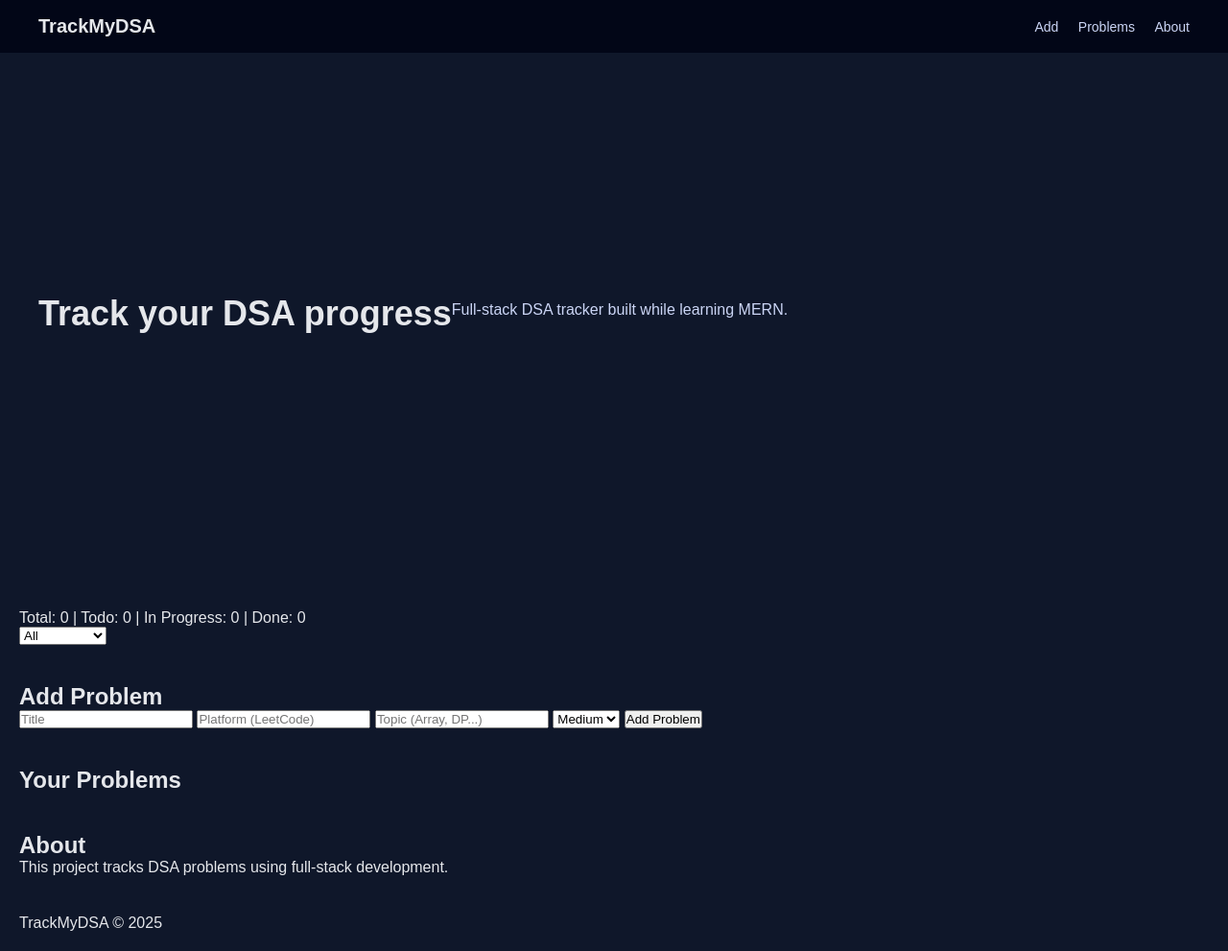
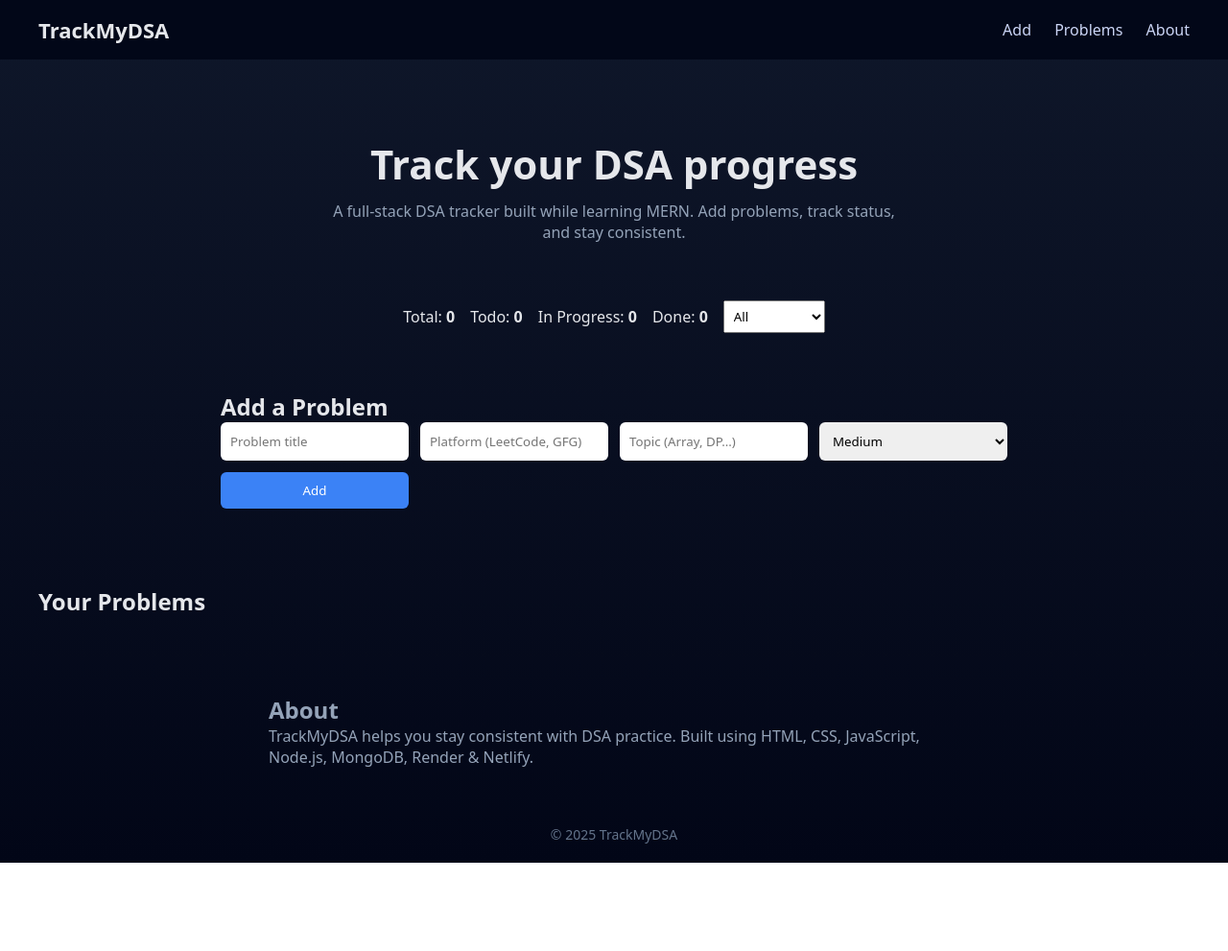
Before and after one commit to Ashu-katariya/track-my-dsa, a plain HTML site: page index.html in a window 1280 px wide. Shown: the whole page at 96% size. After the commit the page ends 899 px from the top, so only its background shows below. Drawn offline with Linux system fonts and the light colour scheme; no server answers.

Commit message:
UI revamp : clean layout and styling

```diff
--- a/index.html
+++ b/index.html
@@ -2,35 +2,39 @@
 <html lang="en">
 <head>
   <meta charset="UTF-8" />
+  <meta name="viewport" content="width=device-width, initial-scale=1.0" />
   <title>TrackMyDSA</title>
+
+  <!-- Main stylesheet -->
   <link rel="stylesheet" href="style.css" />
 </head>
 <body>
 
-  <!-- Navbar -->
+  <!-- ================= NAVBAR ================= -->
   <header class="navbar">
     <div class="logo">TrackMyDSA</div>
     <nav>
-      <a href="#add-problem">Add</a>
-      <a href="#problems-section">Problems</a>
+      <a href="#add">Add</a>
+      <a href="#problems">Problems</a>
       <a href="#about">About</a>
     </nav>
   </header>
 
-  <!-- Hero -->
-  <main class="hero">
+  <!-- ================= HERO ================= -->
+  <section class="hero">
     <h1>Track your DSA progress</h1>
-    <p>Full-stack DSA tracker built while learning MERN.</p>
-  </main>
+    <p>
+      A full-stack DSA tracker built while learning MERN.
+      Add problems, track status, and stay consistent.
+    </p>
+  </section>
 
-  <!-- Counters + Filter -->
-  <section class="controls" style="padding:20px;">
-    <p>
-      Total: <span id="count-total">0</span> |
-      Todo: <span id="count-todo">0</span> |
-      In Progress: <span id="count-progress">0</span> |
-      Done: <span id="count-done">0</span>
-    </p>
+  <!-- ================= STATS ================= -->
+  <section class="stats">
+    <span>Total: <b id="count-total">0</b></span>
+    <span>Todo: <b id="count-todo">0</b></span>
+    <span>In Progress: <b id="count-progress">0</b></span>
+    <span>Done: <b id="count-done">0</b></span>
 
     <select id="filterStatus">
       <option value="all">All</option>
@@ -40,40 +44,46 @@
     </select>
   </section>
 
-  <!-- Add Problem -->
-  <section id="add-problem" style="padding:20px;">
-    <h2>Add Problem</h2>
-    <form id="problem-form">
-      <input id="p-title" placeholder="Title" required />
-      <input id="p-platform" placeholder="Platform (LeetCode)" />
+  <!-- ================= ADD FORM ================= -->
+  <section id="add" class="add-section">
+    <h2>Add a Problem</h2>
+
+    <form id="problem-form" class="add-form">
+      <input id="p-title" placeholder="Problem title" required />
+      <input id="p-platform" placeholder="Platform (LeetCode, GFG)" />
       <input id="p-topic" placeholder="Topic (Array, DP...)" />
 
       <select id="p-difficulty">
-        <option value="Easy">Easy</option>
-        <option value="Medium" selected>Medium</option>
-        <option value="Hard">Hard</option>
+        <option>Easy</option>
+        <option selected>Medium</option>
+        <option>Hard</option>
       </select>
 
-      <button type="submit">Add Problem</button>
+      <button type="submit">Add</button>
     </form>
   </section>
 
-  <!-- Problems List -->
-  <section id="problems-section" style="padding:20px;">
+  <!-- ================= PROBLEMS ================= -->
+  <section id="problems" class="problems-section">
     <h2>Your Problems</h2>
-    <div id="problems-container" class="feature-grid"></div>
+    <div id="problems-container" class="cards"></div>
   </section>
 
-  <!-- About -->
-  <section id="about" style="padding:20px;">
+  <!-- ================= ABOUT ================= -->
+  <section id="about" class="about">
     <h2>About</h2>
-    <p>This project tracks DSA problems using full-stack development.</p>
+    <p>
+      TrackMyDSA helps you stay consistent with DSA practice.
+      Built using HTML, CSS, JavaScript, Node.js, MongoDB, Render & Netlify.
+    </p>
   </section>
 
-  <footer style="padding:20px;">
-    TrackMyDSA © 2025
+  <!-- ================= FOOTER ================= -->
+  <footer class="footer">
+    <p>© 2025 TrackMyDSA</p>
   </footer>
 
+  <!-- Script -->
   <script src="script.js"></script>
 </body>
 </html>
--- a/style.css
+++ b/style.css
@@ -1,128 +1,149 @@
-/* Global styles */
+/* ================= RESET ================= */
 * {
-  box-sizing: border-box;
   margin: 0;
   padding: 0;
+  box-sizing: border-box;
+  font-family: system-ui, sans-serif;
 }
 
 body {
-  font-family: Arial, sans-serif;
-  background: #0f172a;
+  background: linear-gradient(180deg, #0f172a, #020617);
   color: #e5e7eb;
 }
 
-/* Navbar */
+/* ================= NAVBAR ================= */
 .navbar {
   display: flex;
   justify-content: space-between;
   align-items: center;
   padding: 16px 40px;
-  background: #020617;
+  background: rgba(2, 6, 23, 0.9);
   position: sticky;
   top: 0;
 }
 
 .logo {
+  font-size: 22px;
   font-weight: bold;
-  font-size: 20px;
 }
 
-.navbar nav a {
-  margin-left: 16px;
+.navbar a {
+  margin-left: 20px;
   text-decoration: none;
   color: #cbd5f5;
-  font-size: 14px;
 }
 
-.navbar nav a:hover {
-  text-decoration: underline;
+.navbar a:hover {
+  color: #60a5fa;
 }
 
-/* Hero section */
+/* ================= HERO ================= */
 .hero {
-  min-height: 70vh;
+  padding: 80px 40px 40px;
+  text-align: center;
+}
+
+.hero h1 {
+  font-size: 42px;
+  margin-bottom: 10px;
+}
+
+.hero p {
+  max-width: 600px;
+  margin: auto;
+  color: #94a3b8;
+}
+
+/* ================= STATS ================= */
+.stats {
   display: flex;
+  gap: 16px;
   align-items: center;
+  justify-content: center;
+  padding: 20px;
+  flex-wrap: wrap;
+}
+
+.stats select {
+  padding: 6px;
+}
+
+/* ================= ADD FORM ================= */
+.add-section {
+  padding: 40px;
+  max-width: 900px;
+  margin: auto;
+}
+
+.add-form {
+  display: grid;
+  grid-template-columns: repeat(auto-fit, minmax(160px, 1fr));
+  gap: 12px;
+}
+
+.add-form input,
+.add-form select,
+.add-form button {
+  padding: 10px;
+  border-radius: 6px;
+  border: none;
+}
+
+.add-form button {
+  background: #3b82f6;
+  color: white;
+  cursor: pointer;
+}
+
+.add-form button:hover {
+  background: #2563eb;
+}
+
+/* ================= PROBLEMS ================= */
+.problems-section {
   padding: 40px;
 }
 
-.hero-text {
-  max-width: 600px;
+.cards {
+  display: grid;
+  grid-template-columns: repeat(auto-fit, minmax(260px, 1fr));
+  gap: 20px;
 }
 
-.hero h1 {
-  font-size: 36px;
-  margin-bottom: 16px;
-}
-
-.hero p {
-  font-size: 16px;
-  margin-bottom: 24px;
-  color: #cbd5f5;
-}
-
-.primary-btn {
-  padding: 10px 20px;
-  border: none;
-  border-radius: 6px;
-  background: #3b82f6;
-  color: white;
-  font-size: 14px;
-  cursor: pointer;
-}
-
-.primary-btn:hover {
-  background: #2563eb;
-}
-
-/* Features section */
-.features {
-  padding: 40px;
-  background: #020617;
-}
-
-.features h2 {
-  font-size: 24px;
-  margin-bottom: 24px;
-}
-
-.feature-grid {
-  display: grid;
-  gap: 16px;
-  grid-template-columns: repeat(3, 1fr);
-}
-@media (max-width: 600px) {
-  .feature-grid {
-    grid-template-columns: 1fr;
-  }
-}
-
-
 .feature-card {
+  background: rgba(15, 23, 42, 0.8);
   padding: 16px;
-  border-radius: 8px;
-  background: #0f172a;
+  border-radius: 10px;
   border: 1px solid #1e293b;
-
-
 }
 
 .feature-card h3 {
   margin-bottom: 8px;
 }
 
-/* Footer */
+.feature-card p {
+  font-size: 14px;
+  color: #cbd5f5;
+}
+
+.feature-card select,
+.feature-card button {
+  margin-top: 8px;
+  padding: 6px;
+}
+
+/* ================= ABOUT ================= */
+.about {
+  padding: 40px;
+  max-width: 800px;
+  margin: auto;
+  color: #94a3b8;
+}
+
+/* ================= FOOTER ================= */
 .footer {
   text-align: center;
-  padding: 16px;
+  padding: 20px;
   font-size: 14px;
-  color: #9ca3af;
+  color: #64748b;
 }
-
-.about {
-  padding: 40px;
-}
-.about h2 {
-  margin-bottom: 10px;
-  font-size: 24px;
-}
```
